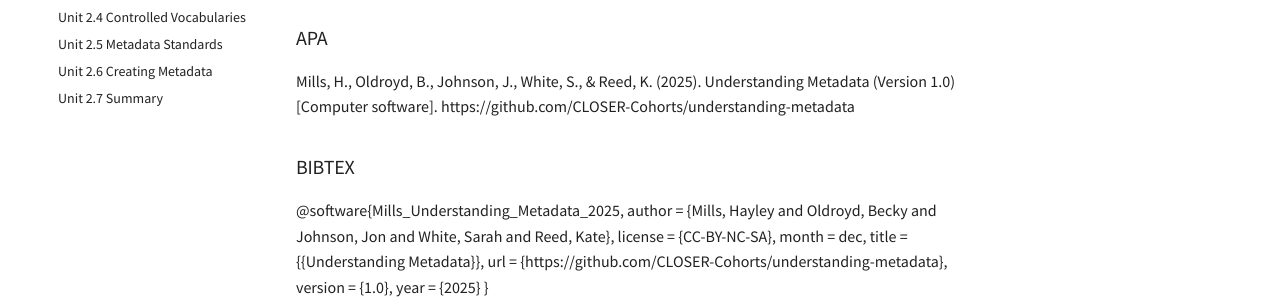
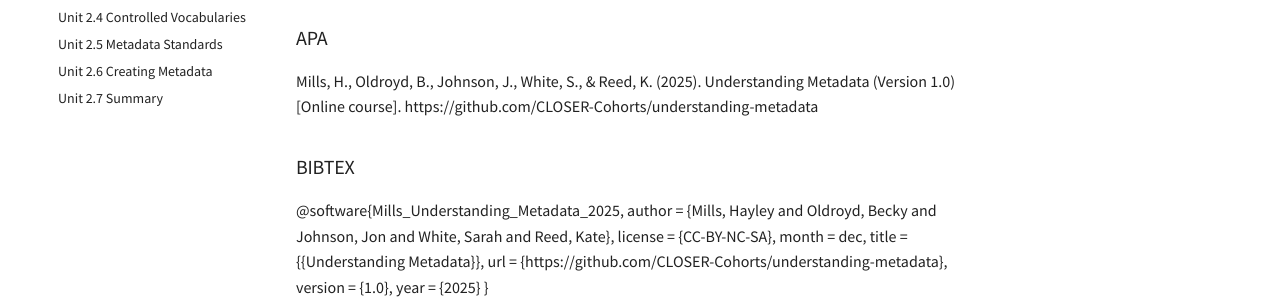
Before and after one commit to spuddybike/understanding-metadata, an MkDocs documentation site: the page built from docs/index.md, in a window 1280 px wide and 900 px high, scrolled down 550 px. Shown: the part 343-642 px from the top of the window. Built offline with MkDocs 1.6.1 and Material for MkDocs 9.7.7, drawn with Linux system fonts in a browser that asks for light colours.

Commit message:
Update index.md
Changed [Computer software] to [Online course]

```diff
--- a/docs/index.md
+++ b/docs/index.md
@@ -26,7 +26,7 @@
 
 ### APA
 
-Mills, H., Oldroyd, B., Johnson, J., White, S., & Reed, K. (2025). Understanding Metadata (Version 1.0) [Computer software]. https://github.com/CLOSER-Cohorts/understanding-metadata
+Mills, H., Oldroyd, B., Johnson, J., White, S., & Reed, K. (2025). Understanding Metadata (Version 1.0) [Online course]. https://github.com/CLOSER-Cohorts/understanding-metadata
 
 ### BIBTEX
 
```
